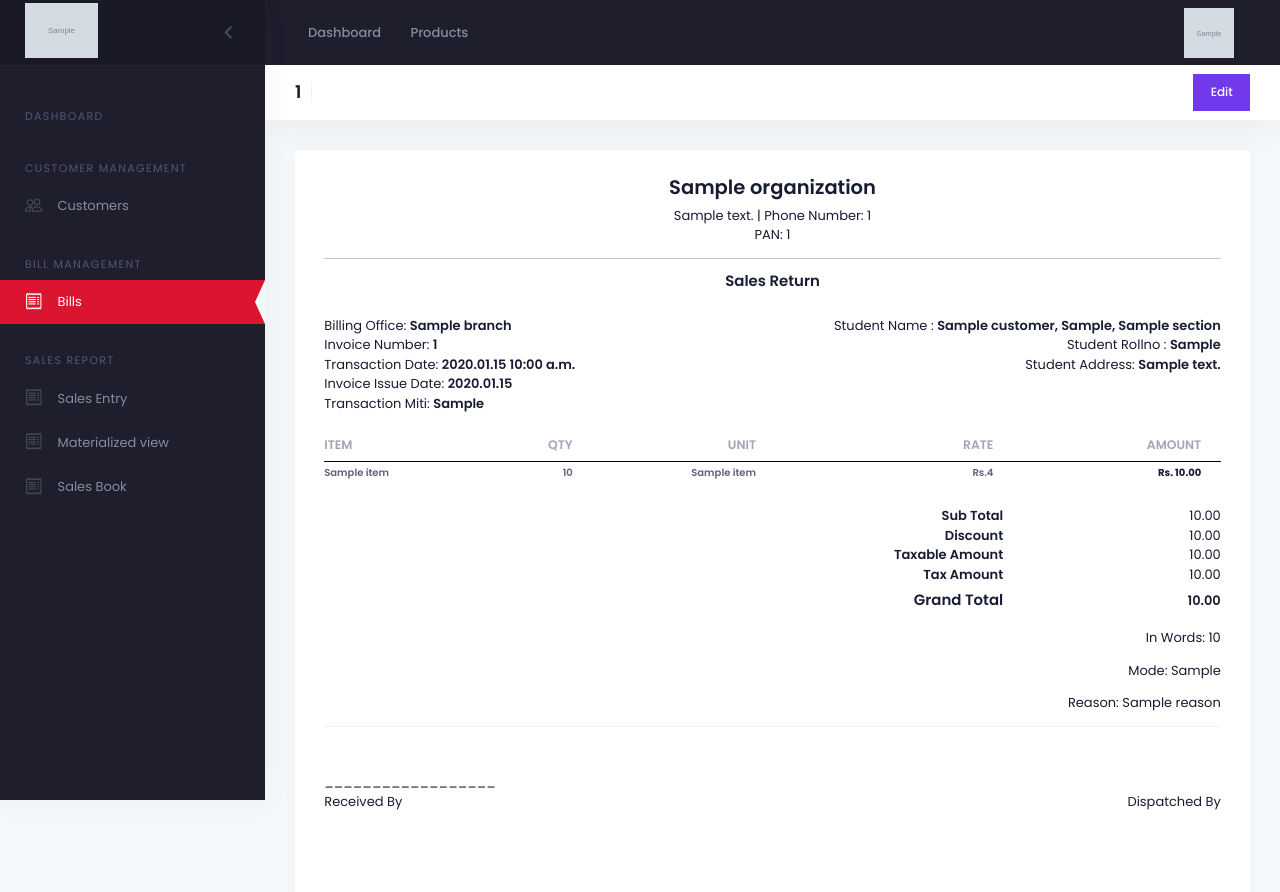
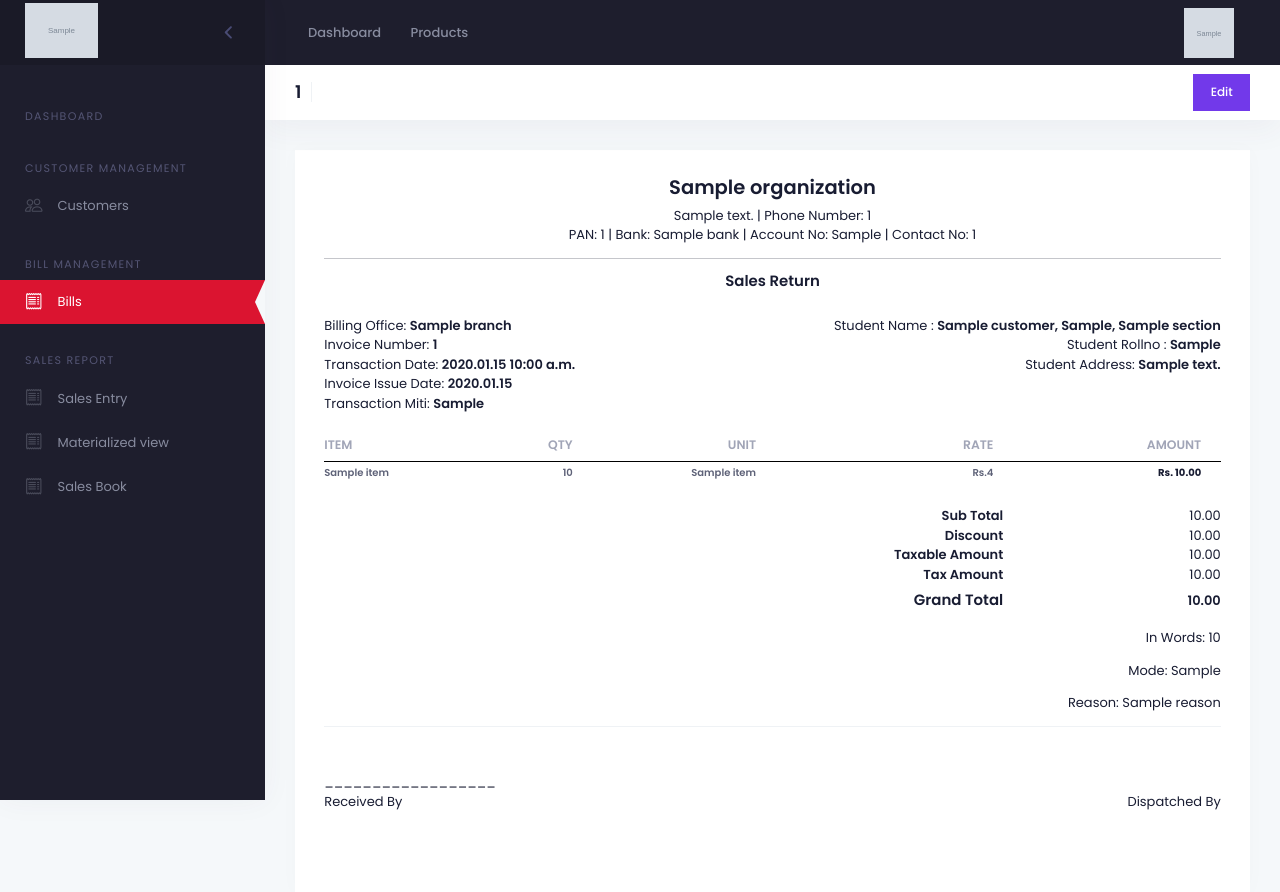
Before and after one commit to SarajZimba/canteen, a Django app: template templates/bill/bill_detail.html in a window 1280 px wide. Shown: the top 892 px of the page. Run offline with Django 4.2, Linux system fonts and the light colour scheme; the template is opened without the code that fills it: most values are stand-ins (such as "Sample title", 1, 10 or a date in 2020); grey boxes marked "Sample" are stand-in pictures; parts of the project's set-up code (start-up, migrations or seed data) failed here and were passed over; some libraries are stand-ins or nearby versions.

Commit message:
bank account and account details added in template

```diff
--- a/organization/models.py
+++ b/organization/models.py
@@ -57,6 +57,8 @@ class Organization(SingletonModel, BaseModel):
         choices=NEPALI_MONTH_CHOICES,
         default=NEPALI_MONTHS[0],  # Default to the first month (Baishakh)
     )
+    bank = models.CharField(max_length=255, null=True, blank=True)
+    account_no = models.CharField(max_length=255, null=True, blank=True)
 
     def __str__(self):
         return self.org_name
--- a/templates/bill/_bill_card.html
+++ b/templates/bill/_bill_card.html
@@ -9,6 +9,12 @@
             </h2>
             {{object.organization.company_address}} | Phone Number:  {{object.organization.company_contact_number}}<br>
             PAN: {{object.organization.tax_number}}
+            |
+            Bank: {{object.organization.bank}}
+            |
+            Account No: {{object.organization.account_no}}
+            |
+            Contact No: {{object.organization.company_contact_number}}
             <hr>
             <h5>
                {% if not object.status %}
--- a/templates/bill/student_bill_card.html
+++ b/templates/bill/student_bill_card.html
@@ -13,6 +13,12 @@
              <div style="font-size: 10px; margin-bottom: 5px;">
                 PAN: {{object.organization.tax_number}}
              </div>
+
+             Bank: {{object.organization.bank}}
+             |
+             Account No: {{object.organization.account_no}}
+             |
+             Contact No: {{object.organization.company_contact_number}}
              <hr style="margin: 5px 0; border-color: black;">
             <h5>
                {% if not object.status %}
```
Also changed, not shown: organization/migrations/0012_organization_account_no_organization_bank.py (added).
